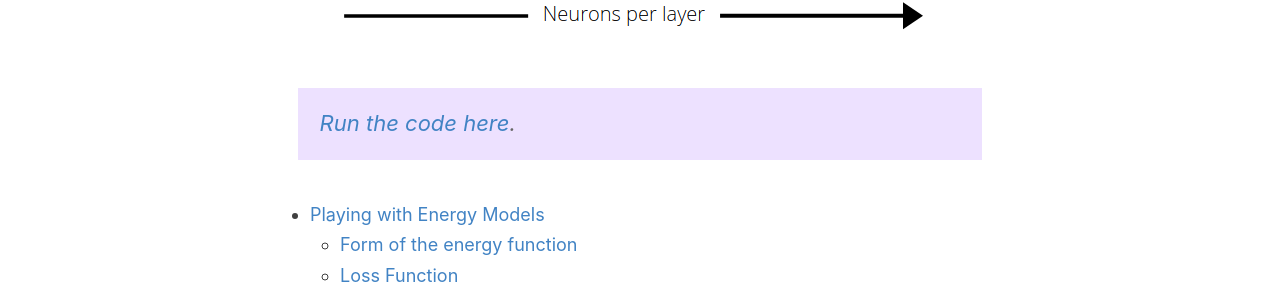
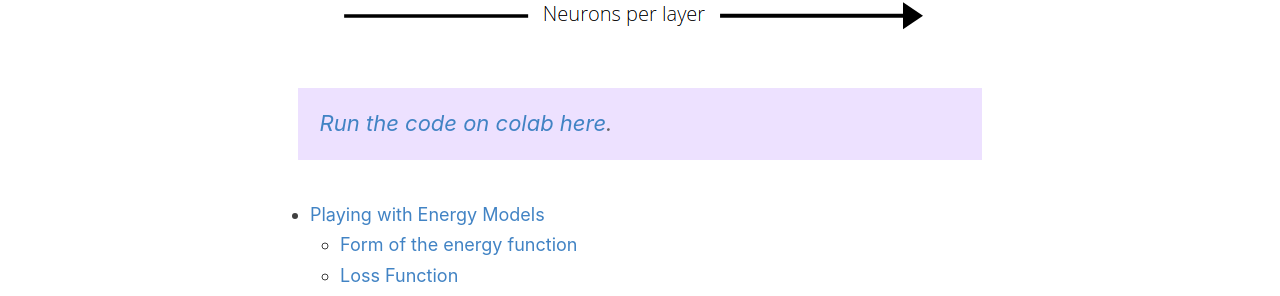
Before and after one commit to sholtodouglas/sholtodouglas.github.io, a Jekyll site: the page built from _posts/2020-06-11-PlayingwithEnergy.md, in a window 1280 px wide and 900 px high, scrolled down 408 px. Shown: the part 150-446 px from the top of the window. Built offline with Jekyll 4.4.1, drawn with Linux system fonts in a browser that asks for light colours; formulas are drawn with MathJax 3.

Commit message:
Update 2020-06-11-PlayingwithEnergy.md

```diff
--- a/_posts/2020-06-11-PlayingwithEnergy.md
+++ b/_posts/2020-06-11-PlayingwithEnergy.md
@@ -8,7 +8,7 @@ categories: [Energy Models, RL]
 ![alt-text-1](https://sholtodouglas.github.io/images/energy/energyincreasing.png "Energy Model resolution increasse with neural net size")
 
 
-> [Run the code here](https://github.com/sholtodouglas/hierarchial_robotics).
+> [Run the code on colab here](https://colab.research.google.com/drive/1qNyDSD2O6uFw_sJX8eyWNh9VZ6LyHI-O?usp=sharing).
 
 
 * TOC
```
